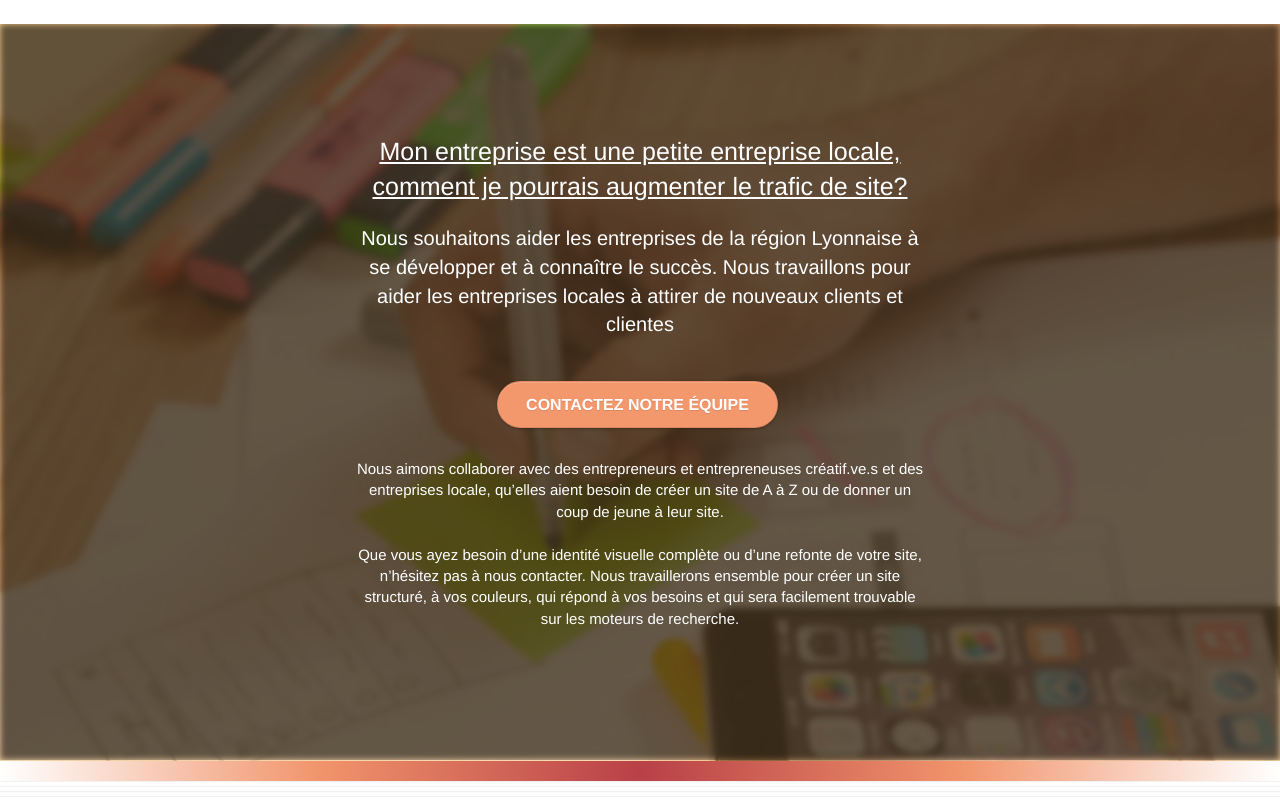
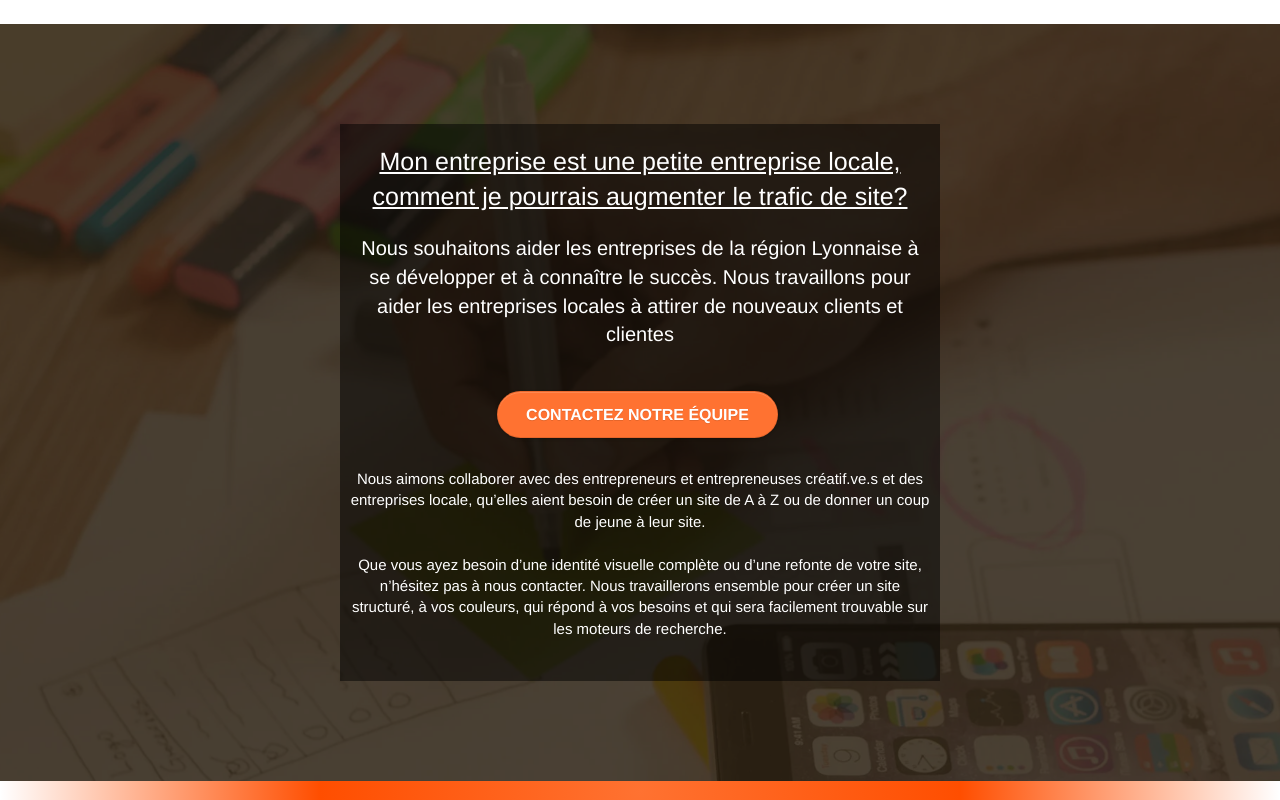
Before and after one commit to Corentinouch/Corentinouch-FrancoisCorentin_4_25-01-2022, a plain HTML site: page index.html in a window 1280 px wide. Shown: the part 1340-2140 px from the top of the page. Drawn offline with Linux system fonts and the light colour scheme.

Commit message:
Add files via upload

```diff
--- a/index.html
+++ b/index.html
@@ -173,9 +173,9 @@
 		<div class="bloc tc-white bgc-atomic-tangerine bg-presentation d-bloc bloc-bg-texture  b-parallax"
 			id="bloc-3-what-i-do">
 			<div class="blur">
-				<div class="container bloc-lg">
+				<div class="container bloc-lg ">
 					<div class="row tight-width-whitespace">
-						<div class="col-sm-12">
+						<div class="col-sm-12 bg_dark">
 							<h2 class="mg-md text-center tc-white ft-25 txtunder">Mon entreprise est une petite
 								entreprise locale, comment je pourrais augmenter le trafic de site?</h2>
 							<div class="mg-md text-center tc-white ft-20">
--- a/style.css
+++ b/style.css
@@ -46,16 +46,20 @@ a:hover {
     width:100%;
     height:20px;
     background: rgb(184,64,71);
-    background: radial-gradient(circle, rgba(184,64,71,1) 0%, rgba(241,148,107,1) 50%, rgba(243,151,108,0) 100%);
+    background: radial-gradient(circle, rgb(255 114 49) 0%, rgb(255 78 0) 50%, rgba(243,151,108,0) 100%);
 }
 .maps{
     margin:10px;
 }
 .blur{
-    backdrop-filter: blur(3px) brightness(0.4);
+    background:rgba(0,0,0,0.7);
 }
 .mail{
     text-decoration: underline;
+}
+.bg_dark{
+    background: rgba(0,0,0,0.5);
+    padding: 10px;
 }
 #bloc-1-hero, #bloc-3-what-i-do,#bloc-5-cta{
     padding:0px;
@@ -807,7 +811,7 @@ h4 {
 }
 
 .bgc-atomic-tangerine {
-    background-color: #F3976C;
+    background-color: #ff7231;
 }
 
 .tc-white {
@@ -815,7 +819,7 @@ h4 {
 }
 
 .btn-atomic-tangerine {
-    background: #F3976C;
+    background: #ff7231;
     color: #FFFFFF!important;
 }
 
@@ -833,7 +837,7 @@ h4 {
 }
 
 .ltc-atomic-tangerine {
-    color: #F3976C!important;
+    color: #ff7231!important;
 }
 
 .ltc-atomic-tangerine:hover {
```
Also changed, not shown: index_contact.html (+1 -1 lines).
